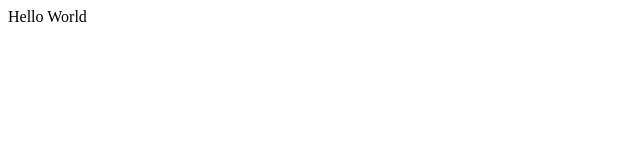
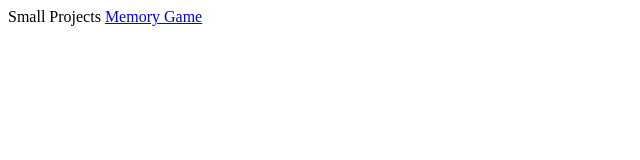
Before and after one commit to shigginsdev/shigginsdev.github.io---Memory-Game, a plain HTML site: page index.html in a window 1280 px wide. Shown: the whole page, without its empty margins (0-640 px from the left). Drawn offline with Linux system fonts and the light colour scheme.

Commit message:
Update index.html
added memory game link

```diff
--- a/index.html
+++ b/index.html
@@ -1 +1,4 @@
-<html><body>Hello World</body></html>
+<html><body>
+Small Projects
+<a href="http://shigginsdev.github.io/memory.html">Memory Game</a>
+</body></html>
```
